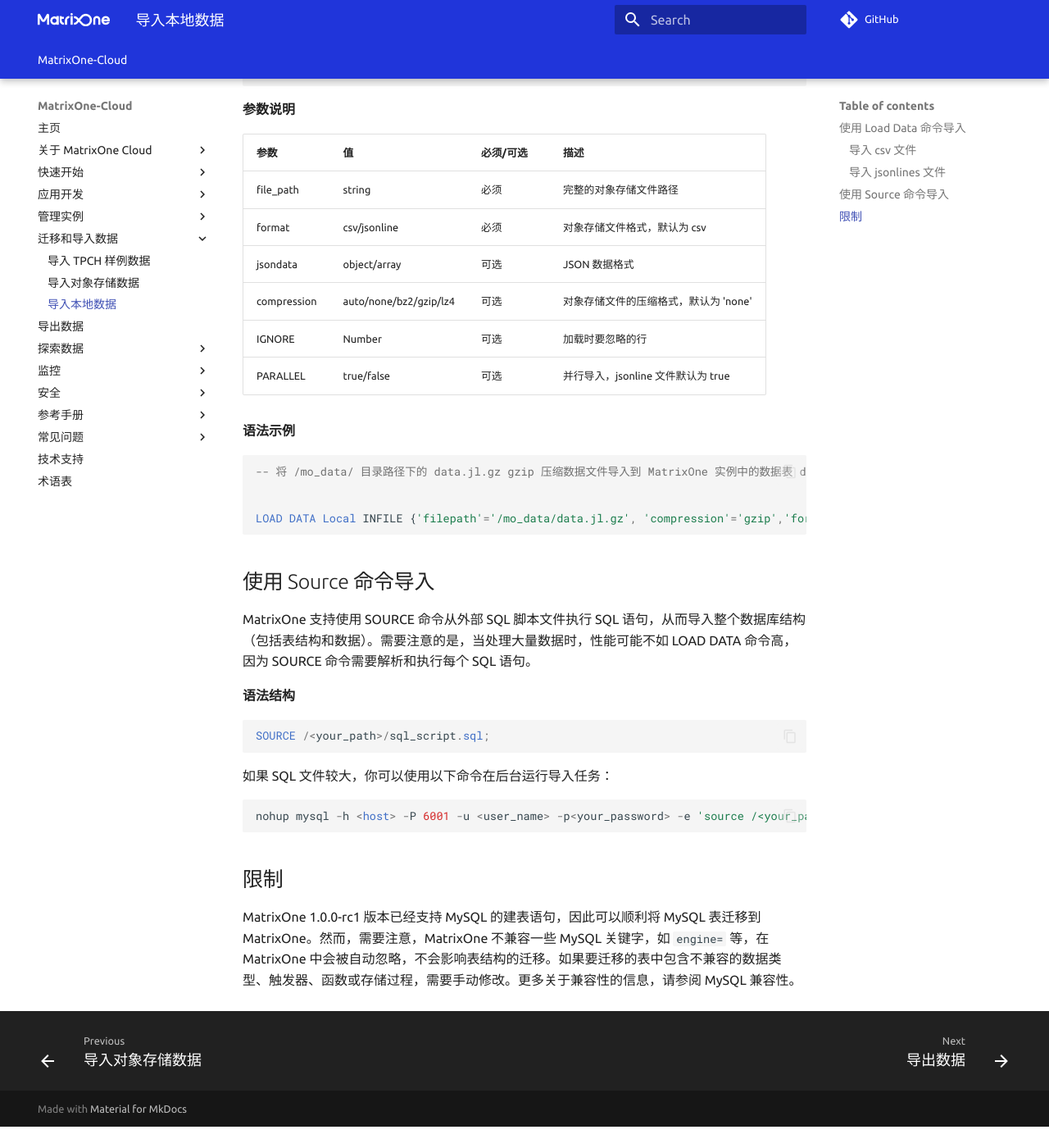
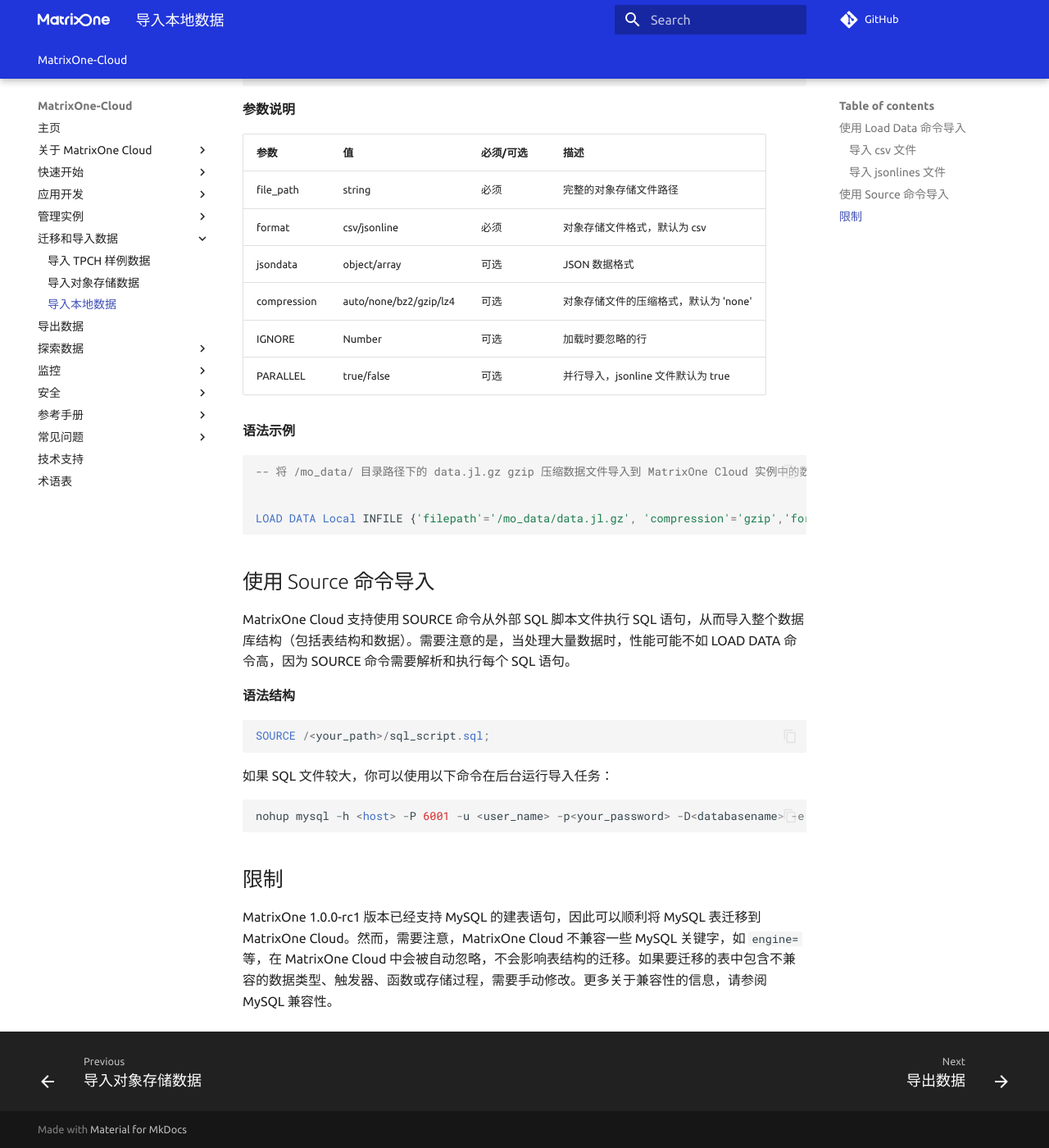
Before and after one commit to yangj1211/moc-docs, an MkDocs documentation site: the page built from docs/MatrixOne-Cloud/Migrate-Data/Load-Local-Data.md, in a window 1280 px wide and 1400 px high, scrolled down 2674 px. Shown: the whole window at 82% size. Built offline with MkDocs 1.6.1 and Material for MkDocs 9.7.7, drawn with Linux system fonts in a browser that asks for light colours; comment, search, counter and statistics services are not loaded; the version menu is left out; before the commit the page ends 4048 px from its top, so only the background shows below that; some of the changed text lies outside the part shown.

Commit message:
Update Load-Local-Data.md
Signed-off-by: xuanyiLee <89380523+xuanyiLee@users.noreply.github.com>

````diff
--- a/docs/MatrixOne-Cloud/Migrate-Data/Load-Local-Data.md
+++ b/docs/MatrixOne-Cloud/Migrate-Data/Load-Local-Data.md
@@ -1,10 +1,10 @@
 # 导入本地数据
 
-本节将介绍如何将本地数据文件导入到 MatrixOne 实例中，包括使用 Load Data 命令和 Source 命令进行数据导入。
+本节将介绍如何将本地数据文件导入到 MatrixOne Cloud 实例中，包括使用 Load Data 命令和 Source 命令进行数据导入。
 
 ## 使用 Load Data 命令导入
 
-Load Data 命令是常用的数据导入方式，MatrixOne 实例支持使用 Load Data 命令从本地文件系统批量导入 csv 文件或 jsonline 文件。请注意，若需使用本地文件导入，需要在连接 MatrixOne 实例时加上 `--local-infile` 后缀，示例如下：
+Load Data 命令是常用的数据导入方式，MatrixOne 实例支持使用 Load Data 命令从本地文件系统批量导入 csv 文件或 jsonline 文件。请注意，若需使用本地文件导入，需要在连接 MatrixOne Cloud 实例时加上 `--local-infile` 后缀，示例如下：
 
 ```sql
 mysql -h <host> -P 6001 -u <user_name> -p --local-infile
@@ -46,7 +46,7 @@
 **语法示例**
 
 ```sql
--- 将本地目录下的 lineorder_flat.tbl 数据集加载到 MatrixOne 实例中的数据表 lineorder_flat
+-- 将本地目录下的 lineorder_flat.tbl 数据集加载到 MatrixOne Cloud 实例中的数据表 lineorder_flat
 LOAD DATA Local INFILE '/ssb-dbgen-path/lineorder_flat.tbl ' INTO TABLE lineorder_flat;
 ```
 
@@ -63,7 +63,7 @@
 
 JSON（JavaScript Object Notation）是一种轻量级的数据交换格式。JSONLines 是一种更方便存储结构化数据的格式，也称为换行符分隔的 JSON。每一行都是独立、完整和合法的 JSON 值，行与行之间采用 '\n' 作为分隔符。
 
-MatrixOne 对于 JSONLines 格式有一些要求，它只允许包含相同数据类型和普通结构的 JSON 对象或 JSON 数组。MatrixOne 暂时不支持具有嵌套结构的 JSONLines 文件。
+MatrixOne Cloud 对于 JSONLines 格式有一些要求，它只允许包含相同数据类型和普通结构的 JSON 对象或 JSON 数组。MatrixOne 暂时不支持具有嵌套结构的 JSONLines 文件。
 
 **有效 JSONLines 对象示例**
 
@@ -100,7 +100,7 @@
 ["Deloise", "2012A", 19, true, 40]
 ```
 
-因为 JSON 数据类型与 MatrixOne 的数据类型不同，需要在导入 JSONlines 文件之前创建数据表，确保它们的数据类型匹配。
+因为 JSON 数据类型与 MatrixOne Cloud 的数据类型不同，需要在导入 JSONlines 文件之前创建数据表，确保它们的数据类型匹配。
 
 **语法结构**
 
@@ -126,7 +126,7 @@
 **语法示例**
 
 ```sql
--- 将 /mo_data/ 目录路径下的 data.jl.gz gzip 压缩数据文件导入到 MatrixOne 实例中的数据表 db1.a，并从第二行开始导入。
+-- 将 /mo_data/ 目录路径下的 data.jl.gz gzip 压缩数据文件导入到 MatrixOne Cloud 实例中的数据表 db1.a，并从第二行开始导入。
 
 
 LOAD DATA Local INFILE {'filepath'='/mo_data/data.jl.gz', 'compression'='gzip','format'='jsonline','jsondata'='array'} into table db1.a ignore 1 lines;
@@ -134,7 +134,7 @@
 
 ## 使用 Source 命令导入
 
-MatrixOne 支持使用 SOURCE 命令从外部 SQL 脚本文件执行 SQL 语句，从而导入整个数据库结构（包括表结构和数据）。需要注意的是，当处理大量数据时，性能可能不如 LOAD DATA 命令高，因为 SOURCE 命令需要解析和执行每个 SQL 语句。
+MatrixOne Cloud 支持使用 SOURCE 命令从外部 SQL 脚本文件执行 SQL 语句，从而导入整个数据库结构（包括表结构和数据）。需要注意的是，当处理大量数据时，性能可能不如 LOAD DATA 命令高，因为 SOURCE 命令需要解析和执行每个 SQL 语句。
 
 **语法结构**
 
@@ -145,9 +145,9 @@
 如果 SQL 文件较大，你可以使用以下命令在后台运行导入任务：
 
 ```sql
-nohup mysql -h <host> -P 6001 -u <user_name> -p<your_password> -e 'source /<your_path>/a.sql' &
+nohup mysql -h <host> -P 6001 -u <user_name> -p<your_password> -D<databasename> -e 'source /<your_path>/a.sql' &
 ```
 
 ## 限制
 
-MatrixOne 1.0.0-rc1 版本已经支持 MySQL 的建表语句，因此可以顺利将 MySQL 表迁移到 MatrixOne。然而，需要注意，MatrixOne 不兼容一些 MySQL 关键字，如 `engine=` 等，在 MatrixOne 中会被自动忽略，不会影响表结构的迁移。如果要迁移的表中包含不兼容的数据类型、触发器、函数或存储过程，需要手动修改。更多关于兼容性的信息，请参阅 MySQL 兼容性。
+MatrixOne 1.0.0-rc1 版本已经支持 MySQL 的建表语句，因此可以顺利将 MySQL 表迁移到 MatrixOne Cloud。然而，需要注意，MatrixOne Cloud 不兼容一些 MySQL 关键字，如 `engine=` 等，在 MatrixOne Cloud 中会被自动忽略，不会影响表结构的迁移。如果要迁移的表中包含不兼容的数据类型、触发器、函数或存储过程，需要手动修改。更多关于兼容性的信息，请参阅 MySQL 兼容性。
````
